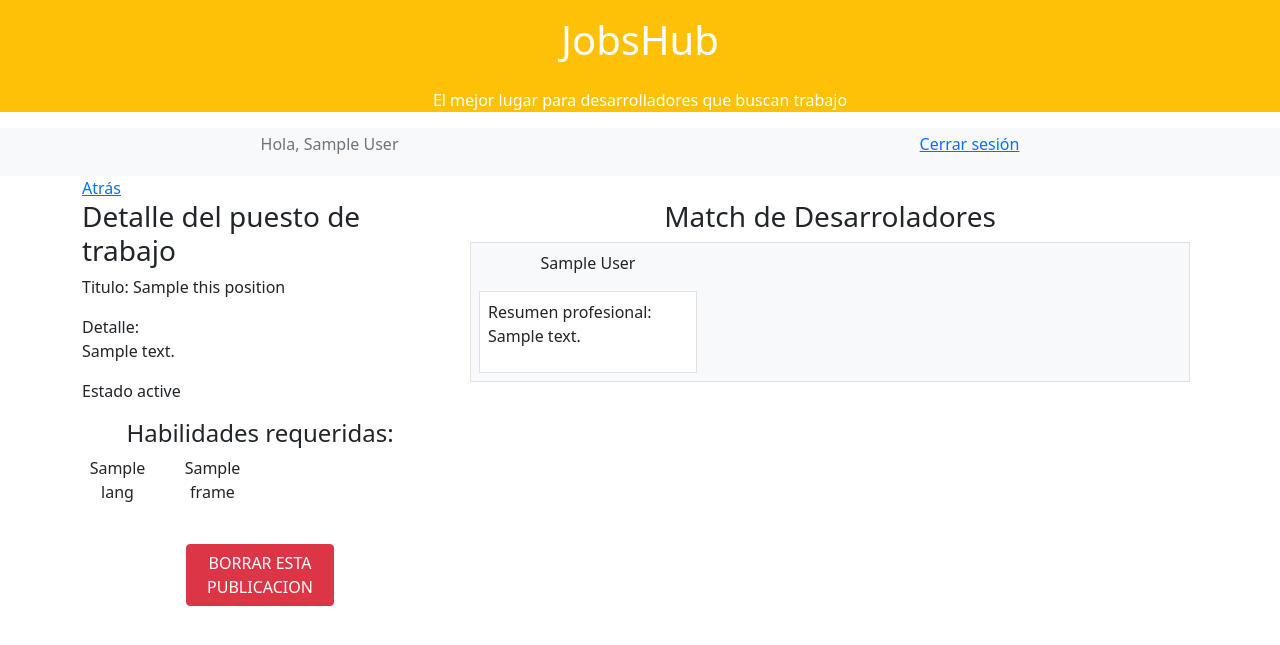
After one commit to cristianrdev/jobshub, a Django app: template apps/jobshuborg_app/templates/position_detail.html in a window 1280 px wide. The commit adds this page. Shown: the top 645 px of the page. Run offline with Django 3.2, Linux system fonts and the light colour scheme; the template is opened without the code that fills it: most values are stand-ins (such as "Sample title", 1, 10 or a date in 2020); some libraries are stand-ins or nearby versions.

Commit message:
add organization match

```diff
--- a/apps/jobshuborg_app/models.py
+++ b/apps/jobshuborg_app/models.py
@@ -9,8 +9,10 @@ class Position(models.Model):
     position_description = models.CharField(max_length=255, blank=False, null=False)
     state_position = models.CharField(max_length=45, blank=False, null=False)
     position_organization = models.ForeignKey(Organization, related_name="organization_position", on_delete = models.CASCADE)
-    position_language = models.ForeignKey(Language, blank=True, null=True ,related_name="language_position", on_delete = models.CASCADE)
-    position_framework = models.ForeignKey(Framework, blank=True, null=True ,related_name="framework_position", on_delete = models.CASCADE)
+    #una publicacion puede tener muchos lenguajes y un lenguaje puede estar en varias posiciones
+    position_language = models.ManyToManyField(Language, blank=True, null=True ,related_name="language_position")
+    position_framework = models.ManyToManyField(Framework, blank=True, null=True ,related_name="framework_position")
+
     position_filled_by = models.OneToOneField(Developer, blank=True, null=True ,related_name="developer_position", on_delete=models.Case)
     created_at = models.DateTimeField(auto_now_add=True)
     updated_at = models.DateTimeField(auto_now=True)
--- /dev/null
+++ b/apps/jobshuborg_app/templates/position_detail.html
@@ -0,0 +1,154 @@
+{% load static %}
+<!DOCTYPE html>
+<html lang="en">
+
+<head>
+    <meta charset="UTF-8">
+    <meta http-equiv="X-UA-Compatible" content="IE=edge">
+    <meta name="viewport" content="width=device-width, initial-scale=1.0">
+    <!-- CSS only -->
+    <link href="https://cdn.jsdelivr.net/npm/bootstrap@5.0.1/dist/css/bootstrap.min.css" rel="stylesheet"
+        integrity="sha384-+0n0xVW2eSR5OomGNYDnhzAbDsOXxcvSN1TPprVMTNDbiYZCxYbOOl7+AMvyTG2x" crossorigin="anonymous">
+    <link rel="stylesheet" href="https://cdn.jsdelivr.net/gh/devicons/devicon@v2.11.0/devicon.min.css">
+    <link rel="stylesheet" type="text/css" href="{% static 'style.css' %}">
+    <link rel="stylesheet" href="../static/style.css">
+
+    <title>Detalle del Cargo</title>
+</head>
+
+<body>
+
+    {% include "user_info.html" %}
+
+    <div class="container">
+        <a href="/">Atrás</a>
+
+
+        <div class="row">
+
+            <div class="col-4">
+
+                <h3>Detalle del puesto de trabajo</h3>
+                <p>Titulo: {{this_position.position_title}}</p>
+                Detalle:
+                <p>{{this_position.position_description}}</p>
+                <p>Estado {{this_position.state_position}}</p>
+                <h4 class="text-center">Habilidades requeridas:</h4>
+
+                <div class="row">
+                    {% for lang in this_position.position_language.all %}
+                    <div class="col-3">
+                        <div class="row">
+
+                            <i class="{{lang.icon_link_language}} display-1"></i>
+                        </div>
+
+                        <div class="row">
+                            <p class="text-center"> {{lang.skill_name}}</p>
+                        </div>
+
+                    </div>
+                    {% endfor %}
+
+
+                    {% for frame in this_position.position_framework.all %}
+                    <div class="col-3">
+                        <div class="row">
+
+                            <i class="{{frame.icon_link_framework}} display-1"></i>
+                        </div>
+
+                        <div class="row">
+                            <p class="text-center"> {{frame.skill_name}}</p>
+                        </div>
+
+                    </div>
+                    {% endfor %}
+
+
+                    <div class="d-flex justify-content-center"><a href="delete_position/{{this_position.id}}"
+                            class="btn btn-danger mt-4 rounded col-5">BORRAR ESTA PUBLICACION</a></div>
+
+                </div>
+
+
+                <h3></h3>
+
+            </div>
+
+            <div class="col">
+
+
+                <h3 class="text-center">Match de Desarroladores</h3>
+                {% for dev in all_developers %}
+                <div class="border bg-light p-2 m-2">
+
+                    <div class="row ">
+
+
+                        <div class="col-4">
+
+                            <p class="text-center"> {{dev.first_name}} {{dev.last_name}}</p>
+                            <div class="border round bg-white p-2">
+                                Resumen profesional:
+                                <p class="text-justify">{{dev.user_biography.short_bio}}</p>
+                            </div>
+
+                        </div>
+
+
+
+
+
+                        {% for language in all_languages %}
+                        {% if language in dev.developer_language.all%}
+                        <div class="col-1 m-1">
+                            <div class="row">
+                                <i class="{{language.icon_link_language}} display-1"></i>
+                            </div>
+                            <div class="row">
+                                <p class=" text-center"> {{language.skill_name}}</p>
+                            </div>
+                        </div>
+                        {% endif %}
+                        {% endfor %}
+
+
+                        {% for framework in dev.developer_framework.all %}
+                        {% if framework in dev.developer_framework.all%}
+                        <div class="col-1 m-1">
+                            <div class="row">
+                                <i class="{{framework.icon_link_framework}} display-1 "></i>
+
+                            </div>
+                            <div class="row">
+                                <p class="text-center"> {{framework.skill_name}}</p>
+                            </div>
+
+                        </div>
+                        {% endif %}
+
+
+
+                        {% endfor %}
+
+
+
+                    </div>
+
+                    <div class="row ">
+
+
+                    </div>
+                </div>
+                {% endfor %}
+
+            </div>
+        </div>
+
+
+    </div>
+
+</body>
+
+</html>
--- a/apps/jobshuborg_app/urls.py
+++ b/apps/jobshuborg_app/urls.py
@@ -12,5 +12,7 @@ urlpatterns = [
     path('cancel_new_position', views.cancel_new_position ),
     path('save_position', views.save_position ),
     path('step_two', views.step_two ),
+    path('position_detail/<int:id_position>', views.position_detail ),
+    path('position_detail/delete_position/<int:id_position>', views.delete_position ),
 
 ]
--- a/apps/login_app/templates/register_developer.html
+++ b/apps/login_app/templates/register_developer.html
@@ -24,6 +24,7 @@
 
 <body>
     <div class="col-md-5 bg-light m-4 p-3 rounded text-secondary">
+        <a href="/">Atrás</a>
         <h3>Registrese Acá:</h3>
 
         <form action='registerdeveloper' id='formRegister' method='post'>
@@ -32,7 +33,7 @@
             {{ developerform.as_p }}
             <button type='submit' class="btn btn-primary col-sm-3 m-2">Registrarse</button>
         </form>
-
+        <a href="/">Atrás</a>
     </div>
 </body>
 
--- a/apps/login_app/templates/register_organization.html
+++ b/apps/login_app/templates/register_organization.html
@@ -26,6 +26,7 @@
 
 
     <div class="col-md-5 bg-light m-4 p-3 rounded text-secondary">
+        <a href="/">Atrás</a>
         <h3>Registrese Acá:</h3>
 
         <form action='registerorganization' id='formRegister' method='post'>
@@ -34,7 +35,7 @@
             {{ organizationform.as_p }}
             <button type='submit' class="btn btn-primary col-sm-3 m-2">Registrarse</button>
         </form>
-
+        <a href="/">Atrás</a>
     </div>
 
 
```
Also changed, not shown: apps/jobshuborg_app/templates/organization_dashboard.html (+55 -19 lines), apps/jobshuborg_app/views.py (+48 -7 lines), apps/jobshuborg_app/migrations/0004_auto_20210611_0309.py (added).
